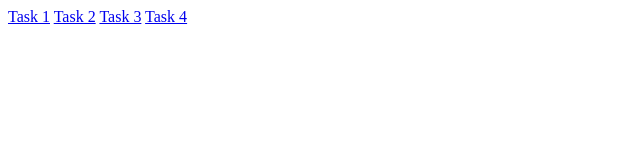
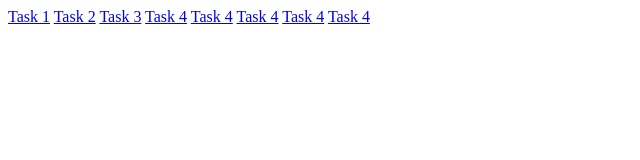
Before and after one commit to gmrpr321/preinternshipTasks, a plain HTML site: page index.html in a window 1280 px wide. Shown: the whole page, without its empty margins (0-640 px from the left). Drawn offline with Linux system fonts and the light colour scheme.

Commit message:
DEPLOY 5-8  HTML

```diff
--- a/index.html
+++ b/index.html
@@ -10,5 +10,9 @@
     <a href="./html/task2/index.html">Task 2</a>
     <a href="./html/task3/index.html">Task 3</a>
     <a href="./html/task4/index.html">Task 4</a>
+    <a href="./html/task5/index.html">Task 4</a>
+    <a href="./html/task6/index.html">Task 4</a>
+    <a href="./html/task7/index.html">Task 4</a>
+    <a href="./html/task8/index.html">Task 4</a>
 </body>
 </html>
```
